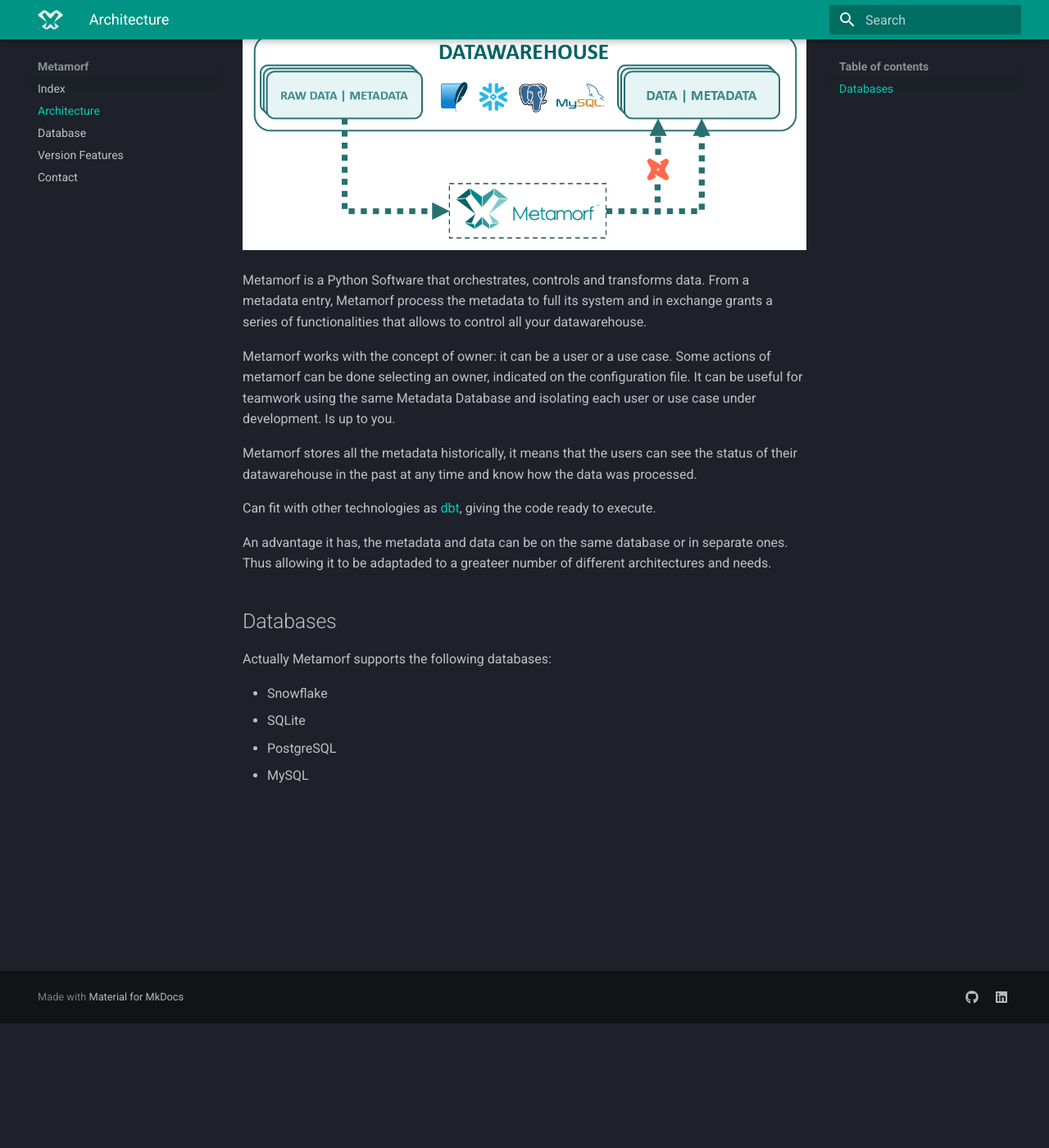
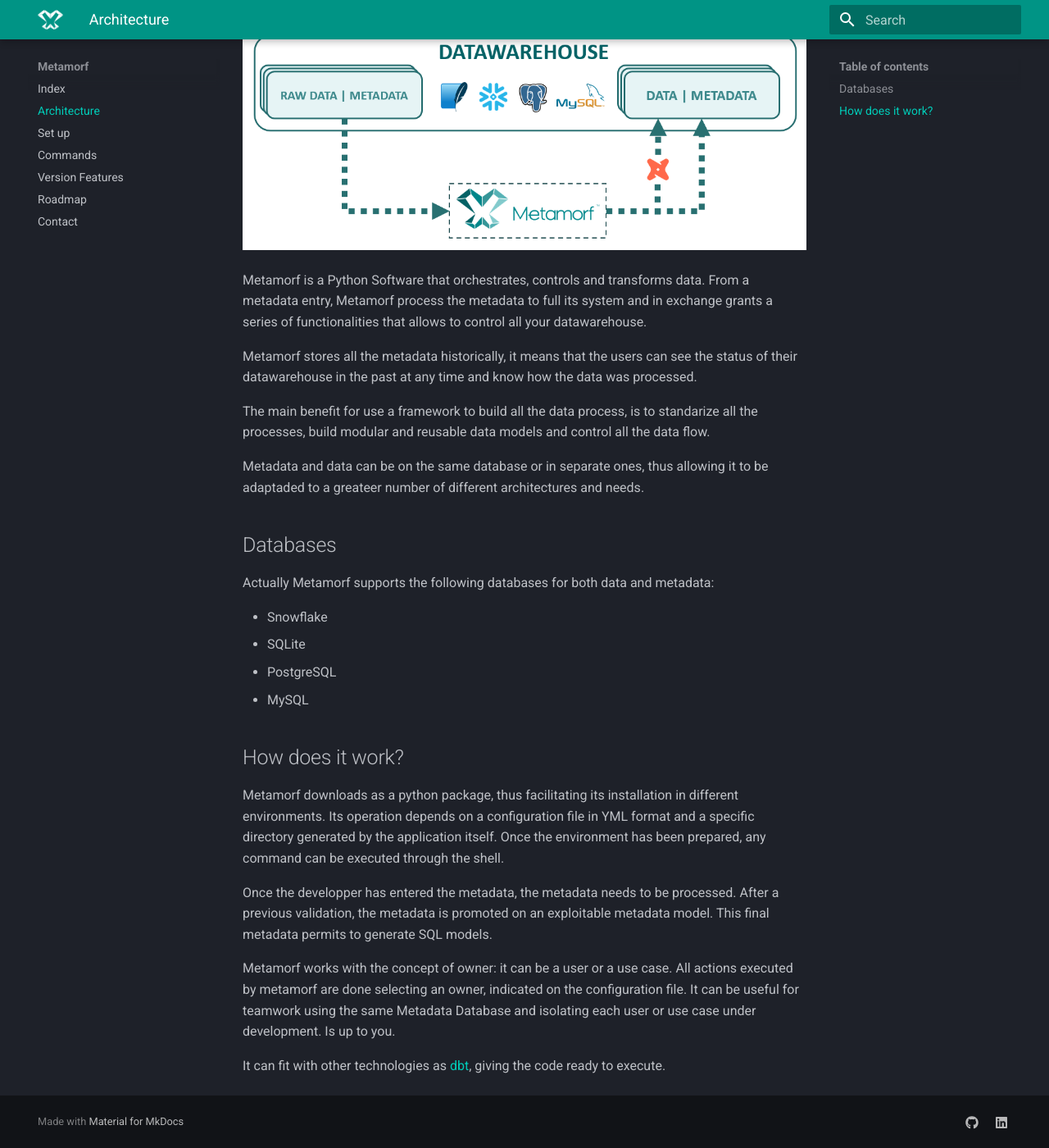
Before and after one commit to gausalom/metamorf-docs, an MkDocs documentation site: the page built from docs/architecture.md, in a window 1280 px wide and 1400 px high, scrolled down 152 px. Shown: the whole window at 82% size. Built offline with MkDocs 1.6.1 and Material for MkDocs 9.7.7, drawn with Linux system fonts in a browser that asks for light colours.

```diff
--- a/docs/architecture.md
+++ b/docs/architecture.md
@@ -4,18 +4,27 @@
 
 Metamorf is a Python Software that orchestrates, controls and transforms data. From a metadata entry, Metamorf process the metadata to full its system and in exchange grants a series of functionalities that allows to control all your datawarehouse.
 
-Metamorf works with the concept of owner: it can be a user or a use case. Some actions of metamorf can be done selecting an owner, indicated on the configuration file. It can be useful for teamwork using the same Metadata Database and isolating each user or use case under development. Is up to you.
-
 Metamorf stores all the metadata historically, it means that the users can see the status of their datawarehouse in the past at any time and know how the data was processed.
 
-Can fit with other technologies as [dbt](https://www.getdbt.com), giving the code ready to execute.
+The main benefit for use a framework to build all the data process, is to standarize all the processes, build modular and reusable data models and control all the data flow.
 
-An advantage it has, the metadata and data can be on the same database or in separate ones. Thus allowing it to be adaptaded to a greateer number of different architectures and needs.
+Metadata and data can be on the same database or in separate ones, thus allowing it to be adaptaded to a greateer number of different architectures and needs.
 
 ## Databases
-Actually Metamorf supports the following databases:
+
+Actually Metamorf supports the following databases for both data and metadata:
 
 - Snowflake
 - SQLite
 - PostgreSQL
 - MySQL
+
+## How does it work?
+
+Metamorf downloads as a python package, thus facilitating its installation in different environments. Its operation depends on a configuration file in YML format and a specific directory generated by the application itself. Once the environment has been prepared, any command can be executed through the shell.
+
+Once the developper has entered the metadata, the metadata needs to be processed. After a previous validation, the metadata is promoted on an exploitable metadata model. This final metadata permits to generate SQL models.
+
+Metamorf works with the concept of owner: it can be a user or a use case. All actions executed by metamorf are done selecting an owner, indicated on the configuration file. It can be useful for teamwork using the same Metadata Database and isolating each user or use case under development. Is up to you.
+
+It can fit with other technologies as [dbt](https://www.getdbt.com), giving the code ready to execute.
--- a/mkdocs.yml
+++ b/mkdocs.yml
@@ -2,8 +2,10 @@ site_name: Metamorf
 nav:
   - Index: index.md
   - Architecture: architecture.md
-  - Database: database.md
+  - Set up: setup.md
+  - Commands: commands.md
   - Version Features: version_features.md
+  - Roadmap: roadmap.md
   - Contact: contact.md
 
 theme:
```
Also changed, not shown: docs/commands.md (added, +61 -0 lines), docs/database.md (deleted, +0 -2 lines), docs/roadmap.md (added, +20 -0 lines), docs/setup.md (added, +61 -0 lines).
